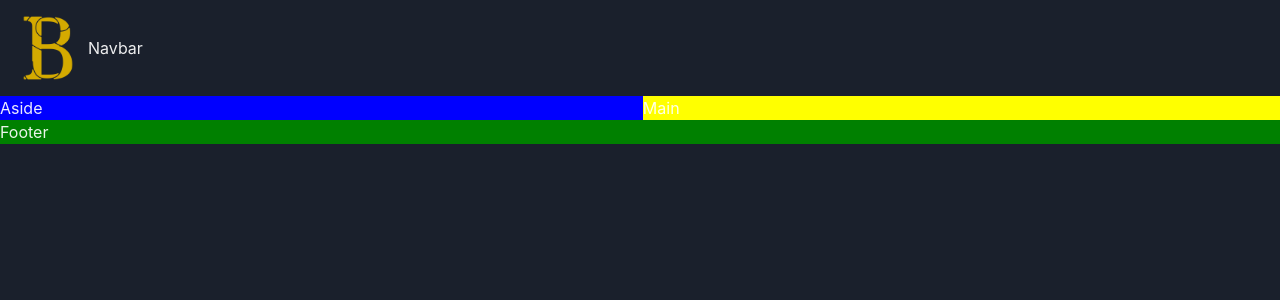
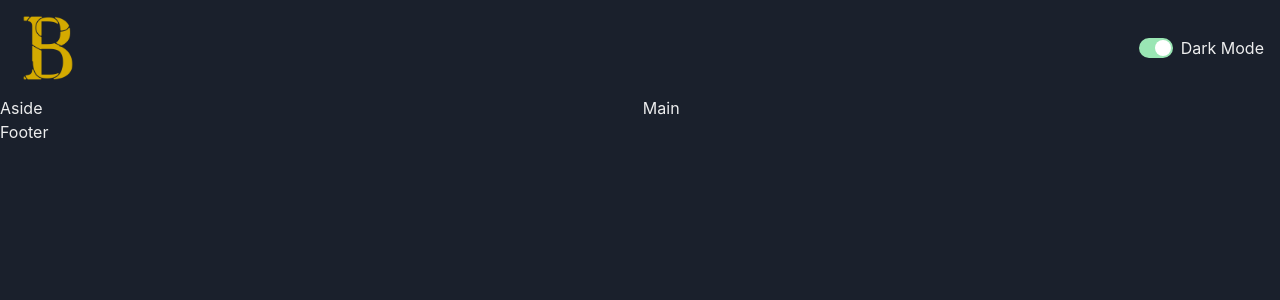
Before and after one commit to CosmicStresshead/BScom, a React (Vite) app: page / in a window 1280 px wide. Shown: the top 300 px of the page. Built offline with nearby package versions, Linux system fonts and the light colour scheme.

Commit message:
Build colour mode switch

```diff
--- a/src/App.tsx
+++ b/src/App.tsx
@@ -10,10 +10,10 @@ function App() {
       <NavBar />
     </GridItem>
     <Show above="lg">
-      <GridItem area="aside" bg="blue">Aside</GridItem>
+      <GridItem area="aside">Aside</GridItem>
     </Show>
-    <GridItem area="main" bg="yellow">Main</GridItem>
-    <GridItem area="footer" bg="green">Footer</GridItem>
+    <GridItem area="main">Main</GridItem>
+    <GridItem area="footer">Footer</GridItem>
   </Grid>
 }
 
--- /dev/null
+++ b/src/components/ColourModeSwitch.tsx
@@ -0,0 +1,15 @@
+import { HStack, Switch, Text, useColorMode } from '@chakra-ui/react'
+
+const ColourModeSwitch = () => {
+
+  const { toggleColorMode, colorMode } = useColorMode();
+
+  return (
+    <HStack>
+        <Switch colorScheme="green" stroke="black" isChecked={colorMode === 'dark'} onChange={toggleColorMode} ></Switch>
+        <Text>Dark Mode</Text>
+    </HStack>
+  )
+}
+
+export default ColourModeSwitch
--- a/src/components/NavBar.tsx
+++ b/src/components/NavBar.tsx
@@ -1,11 +1,12 @@
-import { HStack, Image, Text } from '@chakra-ui/react';
+import { HStack, Image } from '@chakra-ui/react';
 import logo from '../assets/BSlogo.webp';
+import ColourModeSwitch from './ColourModeSwitch';
 
 const NavBar = () => {
   return (
-    <HStack padding={"1rem"}>
+    <HStack padding={"1rem"} justifyContent="space-between">
         <Image src={logo} boxSize={"4rem"} />
-        <Text>Navbar</Text>
+        <ColourModeSwitch />
     </HStack>
   )
 }
```
